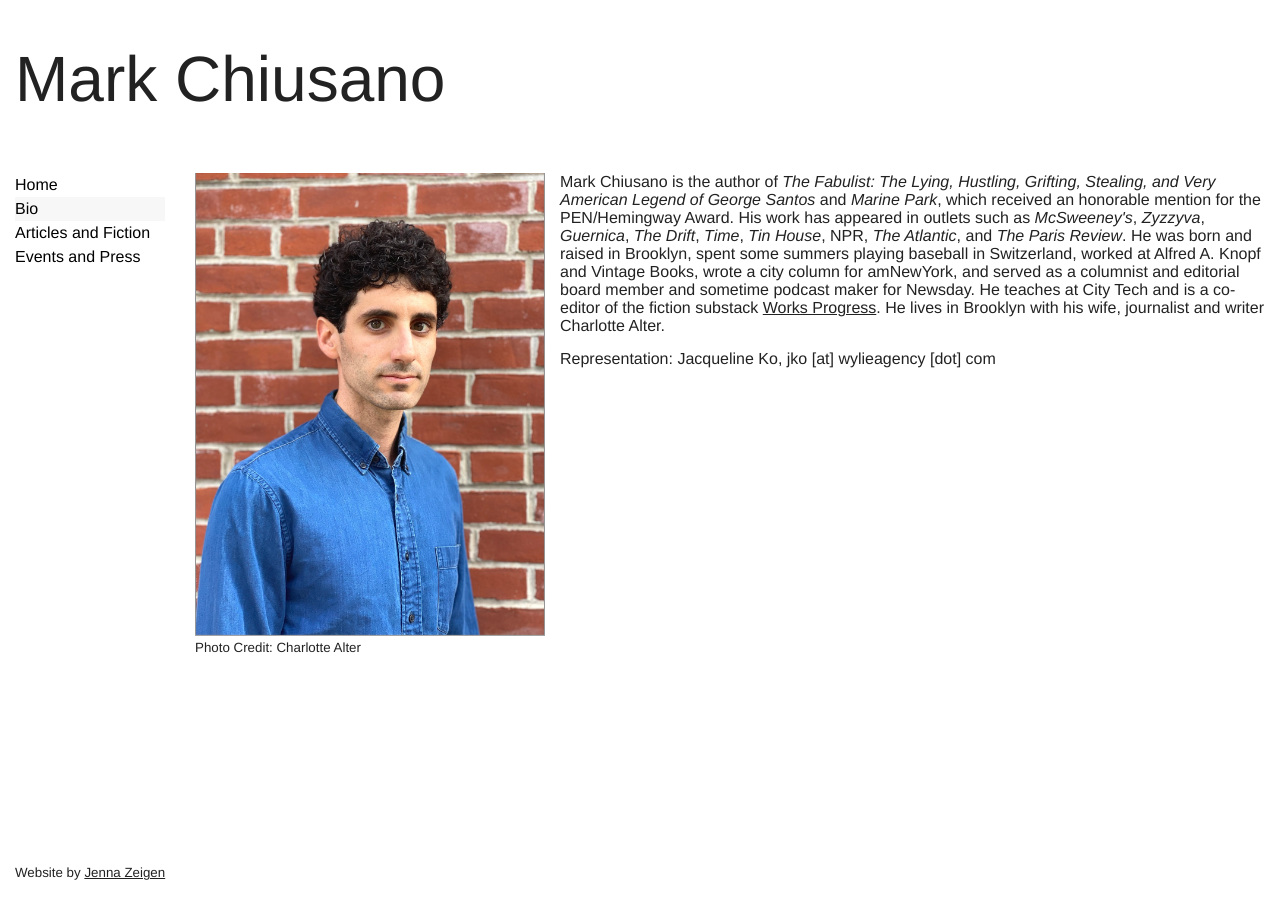
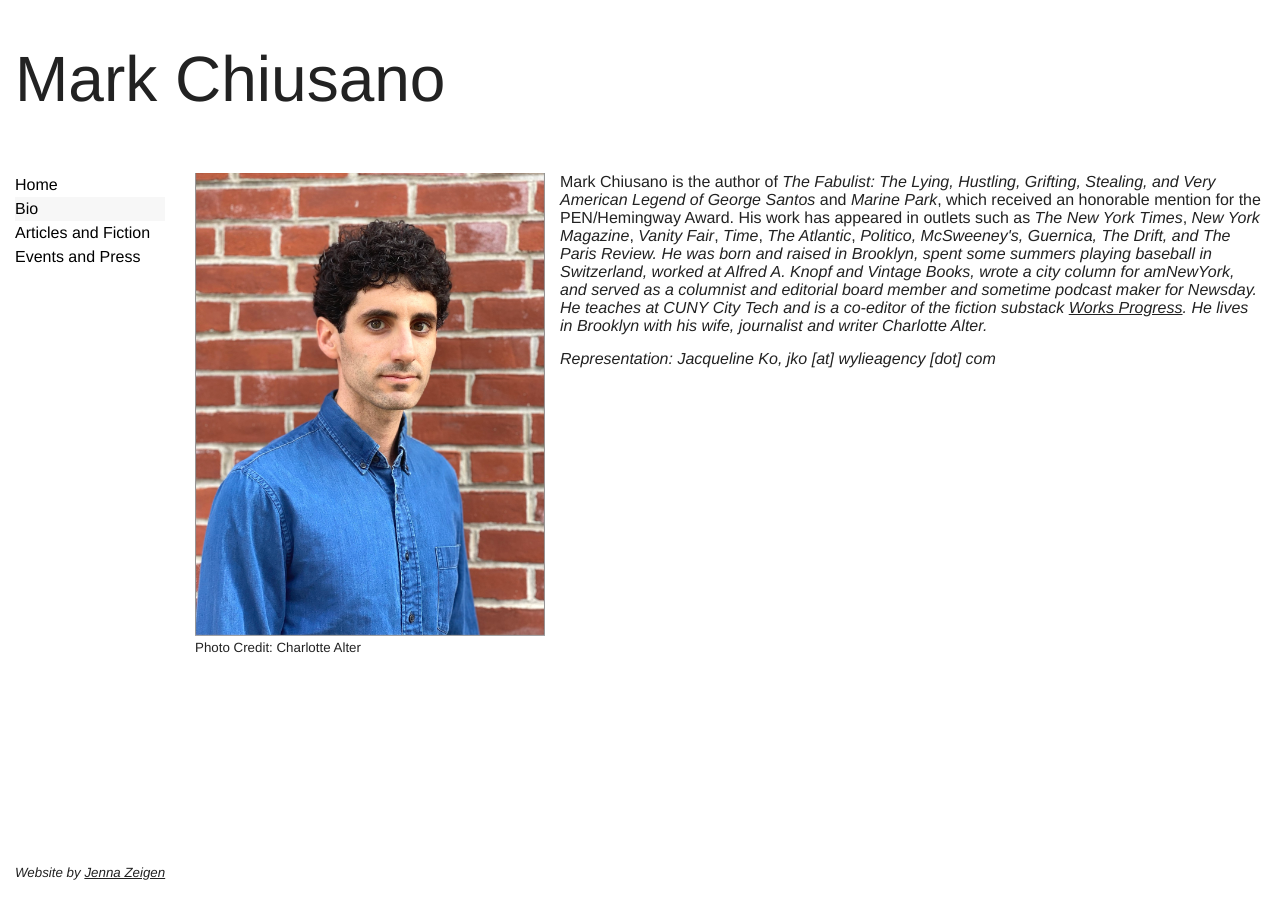
Before and after one commit to mjchiusano/mjchiusano.github.io, a Jekyll site: the page built from bio.html, in a window 1280 px wide. Built offline with Jekyll 4.4.1, drawn with Linux system fonts in a browser that asks for light colours; Markdown is read by kramdown in place of the engine named in the settings.

Commit message:
Update bio.html
NEW BIO

```diff
--- a/bio.html
+++ b/bio.html
@@ -8,7 +8,7 @@
   <small>Photo Credit: Charlotte Alter</small>
 </div>
 
-<p class="gutter-pad-bottom">Mark Chiusano is the author of <i>The Fabulist: The Lying, Hustling, Grifting, Stealing, and Very American Legend of George Santos</i> and <i>Marine Park</i>, which received an honorable mention for the PEN/Hemingway Award. His work has appeared in outlets such as <i>McSweeney's</i>, <i>Zyzzyva</i>, <i>Guernica</i>, <i>The Drift</i>, <i>Time</i>, <i>Tin House</i>, NPR, <i>The Atlantic</i>, and <i>The Paris Review</i>. He was born and raised in Brooklyn, spent some summers playing baseball in Switzerland, worked at Alfred A. Knopf and Vintage Books, wrote a city column for amNewYork, and served as a columnist and editorial board member and sometime podcast maker for Newsday. He teaches at City Tech and is a co-editor of the fiction substack <a href="https://worksprogress.substack.com/"> Works Progress</a>. He lives in Brooklyn with his wife, journalist and writer Charlotte Alter.</p>
+<p class="gutter-pad-bottom">Mark Chiusano is the author of <i>The Fabulist: The Lying, Hustling, Grifting, Stealing, and Very American Legend of George Santos</i> and <i>Marine Park</i>, which received an honorable mention for the PEN/Hemingway Award. His work has appeared in outlets such as <i>The New York Times</i>, <i>New York Magazine</i>, <i>Vanity Fair</i>, <i>Time</i>, <i>The Atlantic</i>, <i>Politico, <i>McSweeney's</i>, <i>Guernica</i>, <i>The Drift</i>, and <i>The Paris Review</i>. He was born and raised in Brooklyn, spent some summers playing baseball in Switzerland, worked at Alfred A. Knopf and Vintage Books, wrote a city column for amNewYork, and served as a columnist and editorial board member and sometime podcast maker for Newsday. He teaches at CUNY City Tech and is a co-editor of the fiction substack <a href="https://worksprogress.substack.com/"> Works Progress</a>. He lives in Brooklyn with his wife, journalist and writer Charlotte Alter.</p>
 
 
 <p>Representation:
```
